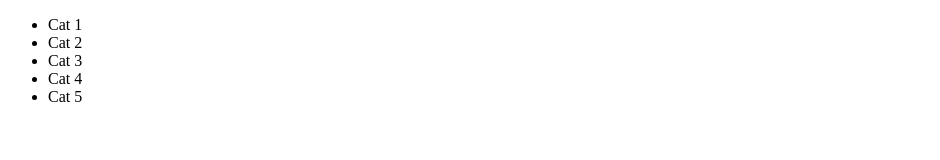
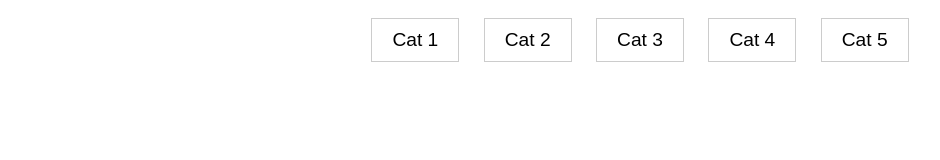
Before and after one commit to elharony/Cat-Clicker, a plain HTML site: page index.html in a window 1280 px wide. Shown: the whole page, without its empty margins (0-940 px from the left). Drawn offline with Linux system fonts and the light colour scheme.

Commit message:
ui-ux: Improve the layout

```diff
--- a/app.css
+++ b/app.css
@@ -1,3 +1,39 @@
-.cats {
-    display: flex
+* {
+    font-family: sans-serif;
 }
+img {
+    max-width: 100%;
+}
+.container {
+    max-width: 1170px;
+    padding: 0 15px;
+    margin: 0 auto;
+}
+.catsList {
+    width: 100%;
+    margin: 0 auto;
+    padding-left: 0;
+    text-align: center;
+}
+.catsList .item {
+    border: 1px solid #ccc;
+    display: inline-block;
+    margin: 10px;
+    padding: 10px 20px;
+    font-size: 1.2rem;
+    list-style: none;
+    cursor: pointer;
+    transition: all 300ms ease;
+}
+.catsList .item:hover {
+    background: #22A7F0;
+    color: #FFF;
+}
+
+main {
+    text-align: center;
+}
+
+.cat .counter {
+    color: #22A7F0;
+}
```
